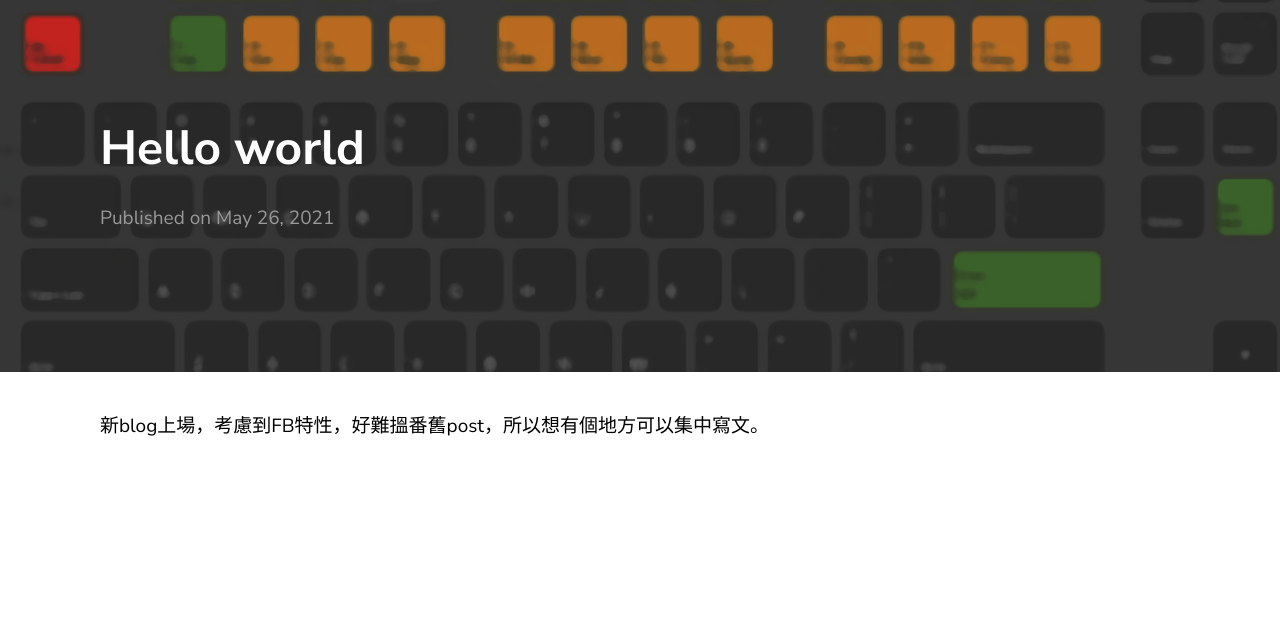
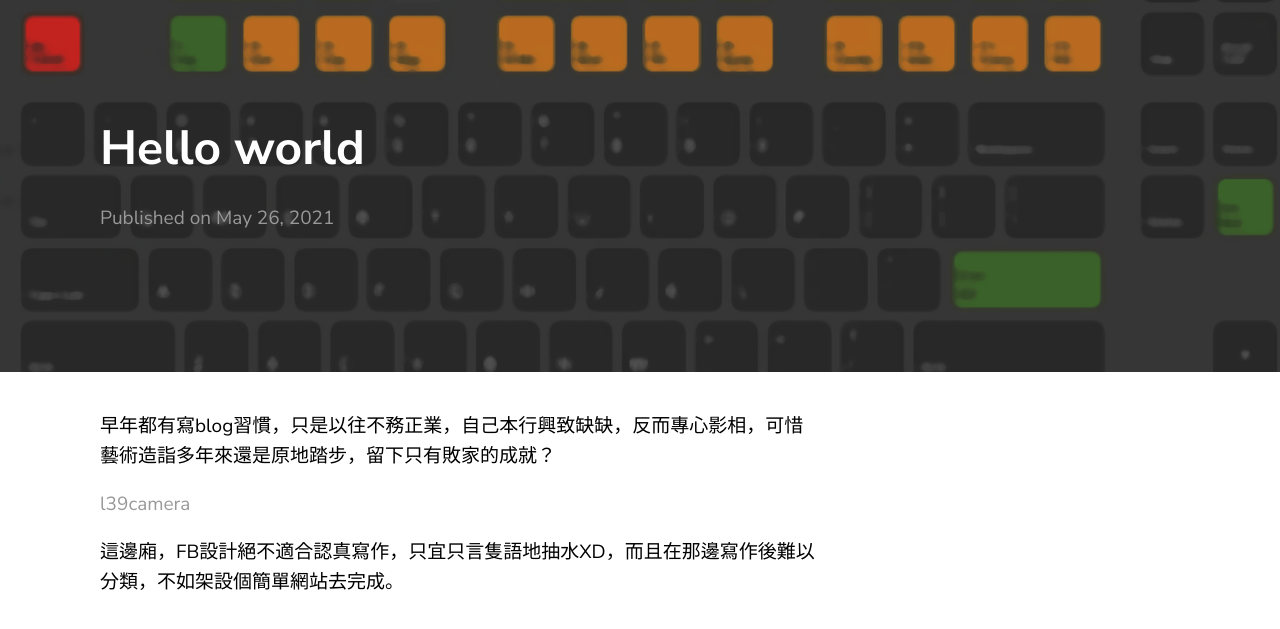
Before and after one commit to frederick623/frederick623.github.io, a Jekyll site: the page built from _posts/2021-05-26-helloword.md, in a window 1280 px wide. Shown: the top 629 px of the page. Built offline with Jekyll 4.4.1, drawn with Linux system fonts in a browser that asks for light colours.

Commit message:
20210602

```diff
--- a/_layouts/home.html
+++ b/_layouts/home.html
@@ -7,13 +7,15 @@
 	<li>
 		{%- assign date_format = site.minima.date_format | default: "%b %-d, %Y" -%}
 		<div class="post-meta">
-			<a class="post-link" >
+			<a class="post-link" href="{{ post.url | relative_url }}">
 				<h2 class="post-title">{{ post.title | escape }}</h2>
 			</a>
 			<div class="post-date"><i class="icon-calendar"></i>{{ post.date | date: date_format }}</div>
 		</div>
 		<div class="post">
-			{{ post.content }}
+			{%- if site.show_excerpts -%}
+			{{ post.excerpt }} ...
+			{%- endif -%}
 		</div>
 	</li>
 	{%- endfor -%}
--- a/_posts/2021-05-26-helloword.md
+++ b/_posts/2021-05-26-helloword.md
@@ -3,4 +3,8 @@
 title:  "Hello world"
 date:   2021-05-26 23:30:00 +08:00
 ---
-新blog上場，考慮到FB特性，好難搵番舊post，所以想有個地方可以集中寫文。
+早年都有寫blog習慣，只是以往不務正業，自己本行興致缺缺，反而專心影相，可惜藝術造詣多年來還是原地踏步，留下只有敗家的成就？
+
+[l39camera](https://l39camera.com)
+
+這邊廂，FB設計絕不適合認真寫作，只宜只言隻語地抽水XD，而且在那邊寫作後難以分類，不如架設個簡單網站去完成。
```
Also changed, not shown: _posts/2019-05-23-welcome-to-jekyll.markdown (deleted, +0 -14 lines), _posts/2019-06-30-coding-post.markdown (deleted, +0 -32 lines), _posts/2021-05-30-dream.md (added, +10 -0 lines), assets/img/201205241280.jpg (added), 8 other files.
